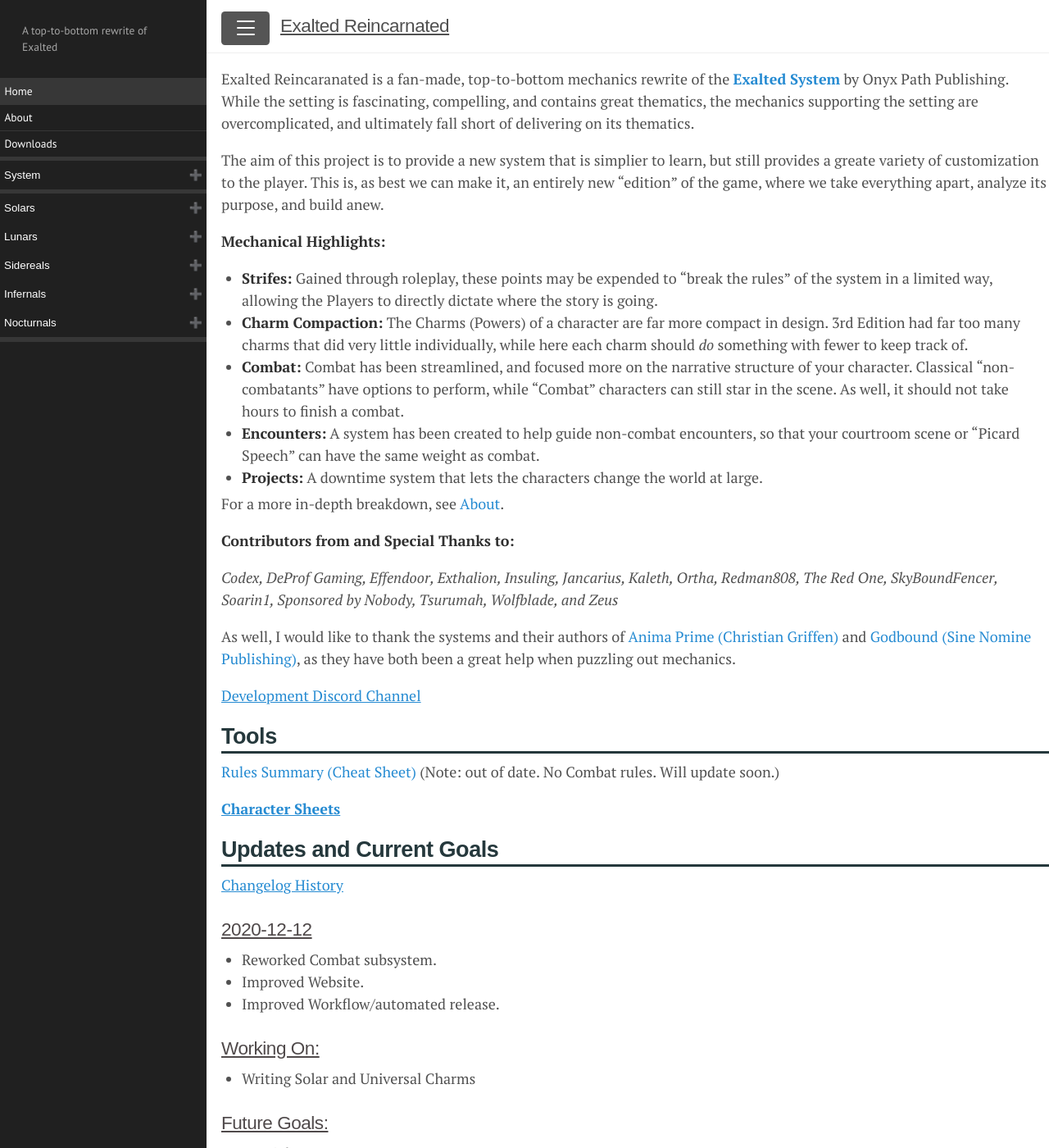
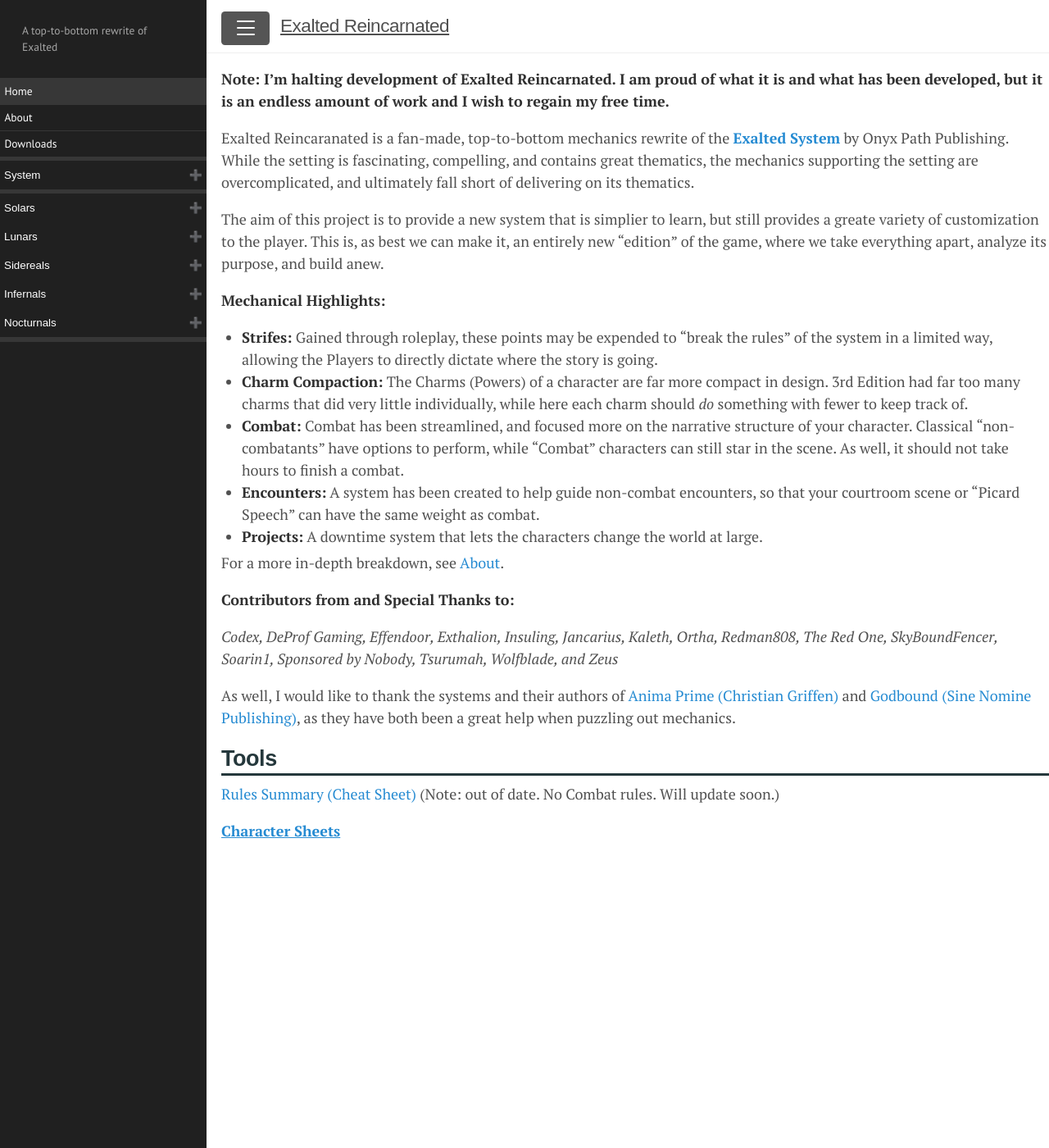
Before and after one commit to Dragonmystic707/exalted-reincarnated, a Jekyll site: the page built from docs/index.md, in a window 1280 px wide and 1400 px high. Shown: the whole window at 82% size. Built offline with Jekyll 4.4.1, drawn with Linux system fonts in a browser that asks for light colours; some of the changed text lies outside the part shown.

Commit message:
Last update

```diff
--- a/docs/index.md
+++ b/docs/index.md
@@ -3,6 +3,10 @@
 title: Home
 order: 1
 ---
+
+**Note: I'm halting development of Exalted Reincarnated. I am proud of what it is and what has been developed, but it is an endless amount of work and I wish to regain my free time.**
+
+
 
 Exalted Reincaranated is a fan-made, top-to-bottom mechanics rewrite of the [**Exalted System**](http://theonyxpath.com/category/worlds/exalted/) by Onyx Path Publishing.
 While the setting is fascinating, compelling, and contains great thematics, the mechanics supporting the setting are overcomplicated, and ultimately fall short of delivering on its thematics.
@@ -27,7 +31,6 @@
 
 As well, I would like to thank the systems and their authors of [Anima Prime (Christian Griffen)](http://animaprimerpg.com/) and [Godbound (Sine Nomine Publishing)](https://sine-nomine-publishing.myshopify.com/), as they have both been a great help when puzzling out mechanics.
 
-[<u>Development Discord Channel</u>](https://discord.gg/JxmYUSD)
 
 
 Tools
@@ -36,25 +39,3 @@
 <a href="/assets/downloads/Summary.pdf" download>Rules Summary (Cheat Sheet)</a>  (Note: out of date. No Combat rules. Will update soon.)
 
 [**<u>Character Sheets</u>**](https://docs.google.com/spreadsheets/d/1jRyQCIH2EfPr_X8OzsWhJxdUE4AAg2E7K3Lh8oMEWuQ/edit?usp=sharing)
-
- Updates and Current Goals
---------------------------
-
-[<u>Changelog History</u>](/changelog)
-
-
-### 2020-12-12
-
-- Reworked Combat subsystem.
-- Improved Website.
-- Improved Workflow/automated release.
-
-### Working On:
-
-- Writing Solar and Universal Charms
-
-### Future Goals:
-
-- Martial Arts
-- Sorcery Spells
-- Antagonists
```
Also changed, not shown: 1 other file.
